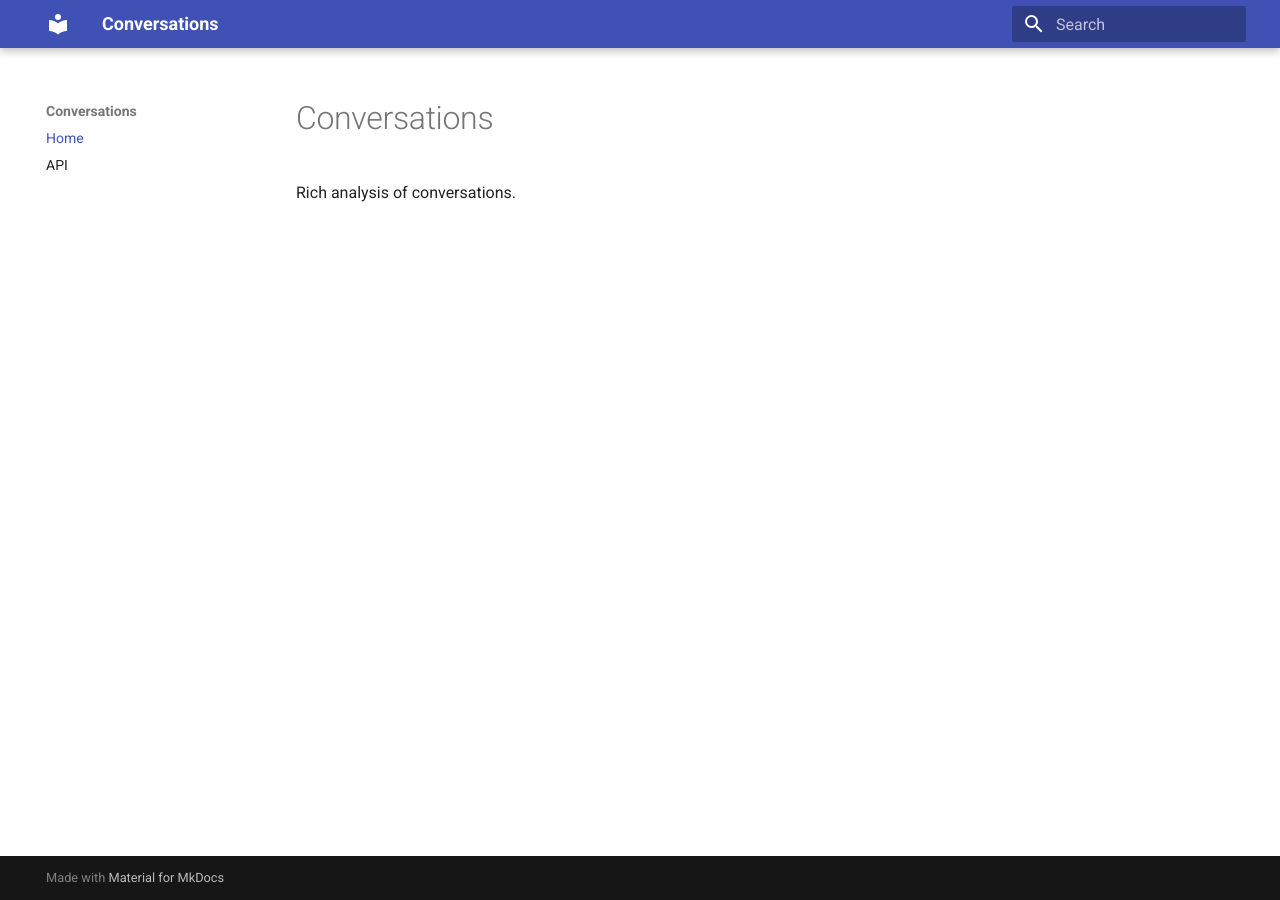
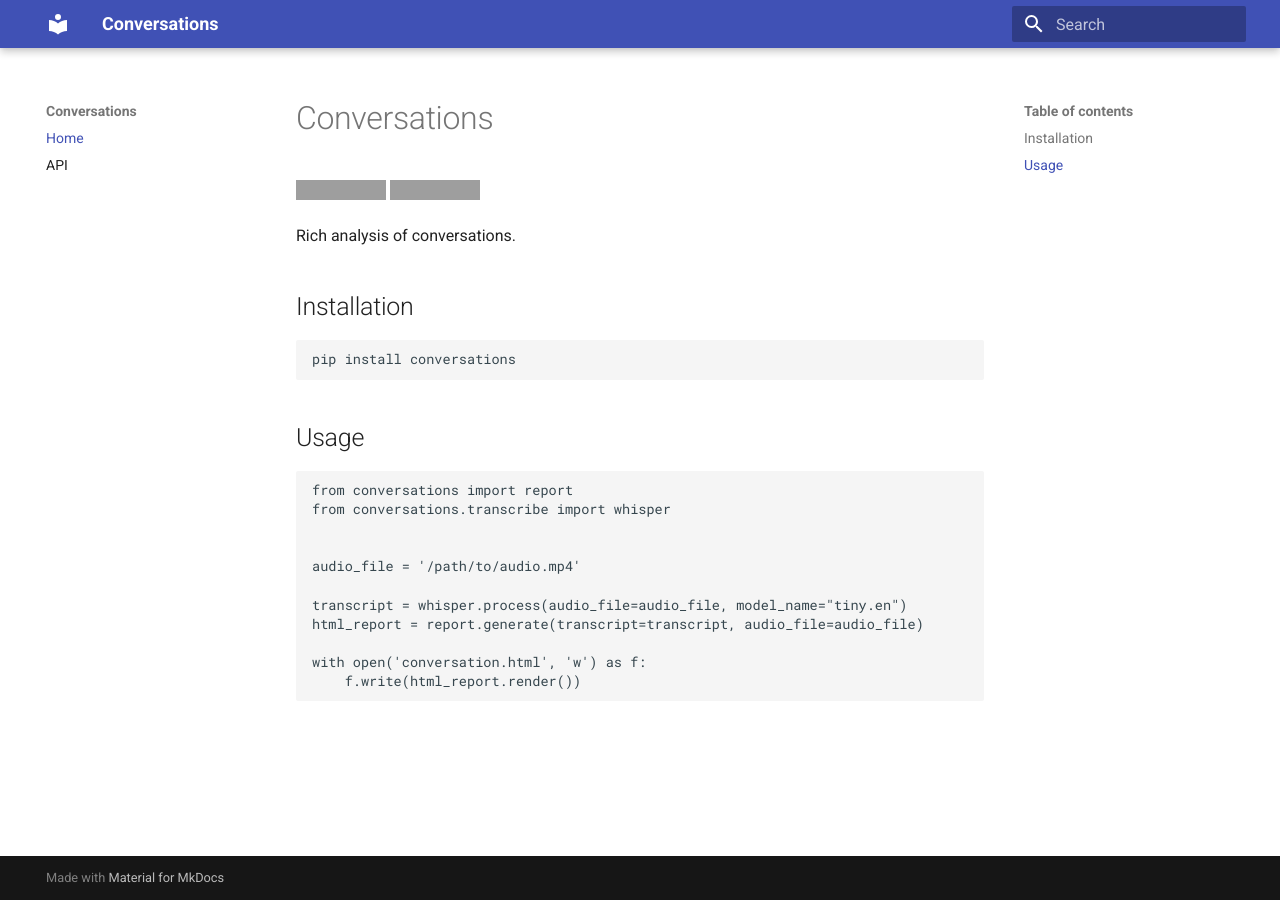
Before and after one commit to rob-luke/conversations, an MkDocs documentation site: the page built from docs/index.md, in a window 1280 px wide. Built offline with MkDocs 1.6.1 and Material for MkDocs 9.7.7, drawn with Linux system fonts in a browser that asks for light colours; grey boxes are pictures that could not be loaded.

````diff
--- a/docs/index.md
+++ b/docs/index.md
@@ -1,3 +1,30 @@
 # Conversations
 
+[![PyPI - Version](https://img.shields.io/pypi/v/conversations.svg)](https://pypi.org/project/conversations)
+[![PyPI - Python Version](https://img.shields.io/pypi/pyversions/conversations.svg)](https://pypi.org/project/conversations)
+
+
 Rich analysis of conversations.
+
+## Installation
+
+```console
+pip install conversations
+```
+
+
+## Usage
+
+```python
+from conversations import report
+from conversations.transcribe import whisper
+
+
+audio_file = '/path/to/audio.mp4'
+
+transcript = whisper.process(audio_file=audio_file, model_name="tiny.en")
+html_report = report.generate(transcript=transcript, audio_file=audio_file)
+
+with open('conversation.html', 'w') as f:
+    f.write(html_report.render())
+```
````
Also changed, not shown: 1 other file.
